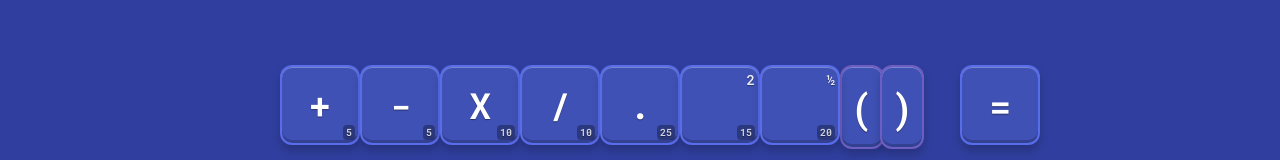
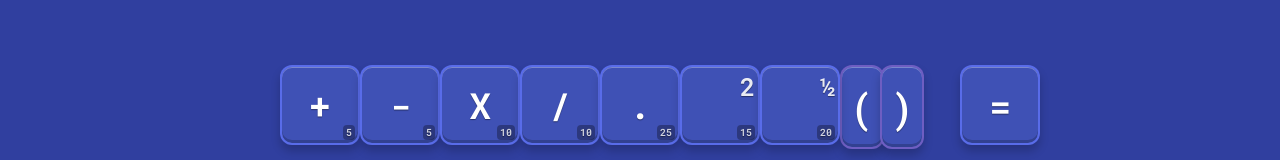
Before and after one commit to eoincondron/numbble, a React (Create React App) app: page / in a window 1280 px wide. Shown: the part 335-495 px from the top of the page. Built offline with nearby package versions, Linux system fonts and the light colour scheme.

Commit message:
Increase font-size on exponent op tiles

```diff
--- a/src/App.css
+++ b/src/App.css
@@ -403,7 +403,7 @@
   position: absolute;
   top: 3px;
   right: 3px;
-  font-size: 14px;
+  font-size: 25px;
   font-weight: bold;
   color: rgba(255, 255, 255, 0.9);
   display: flex;
```
